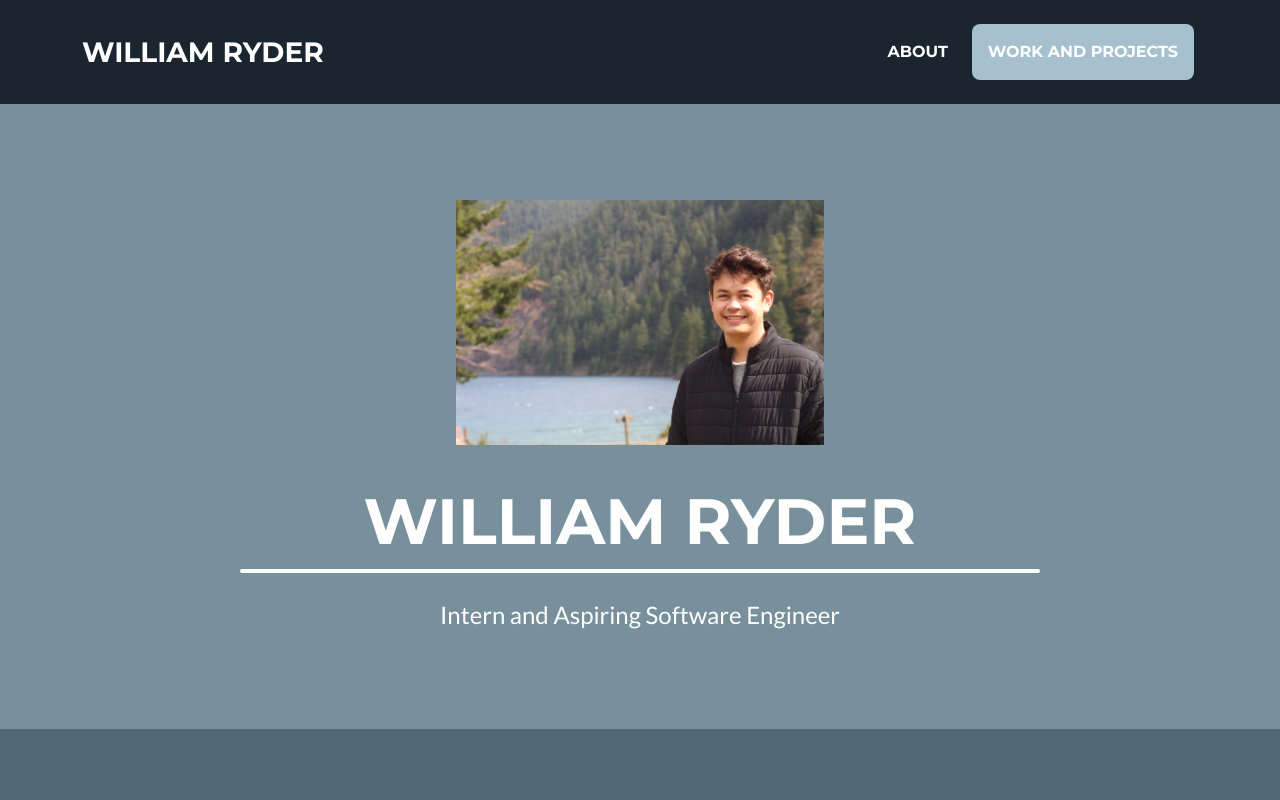
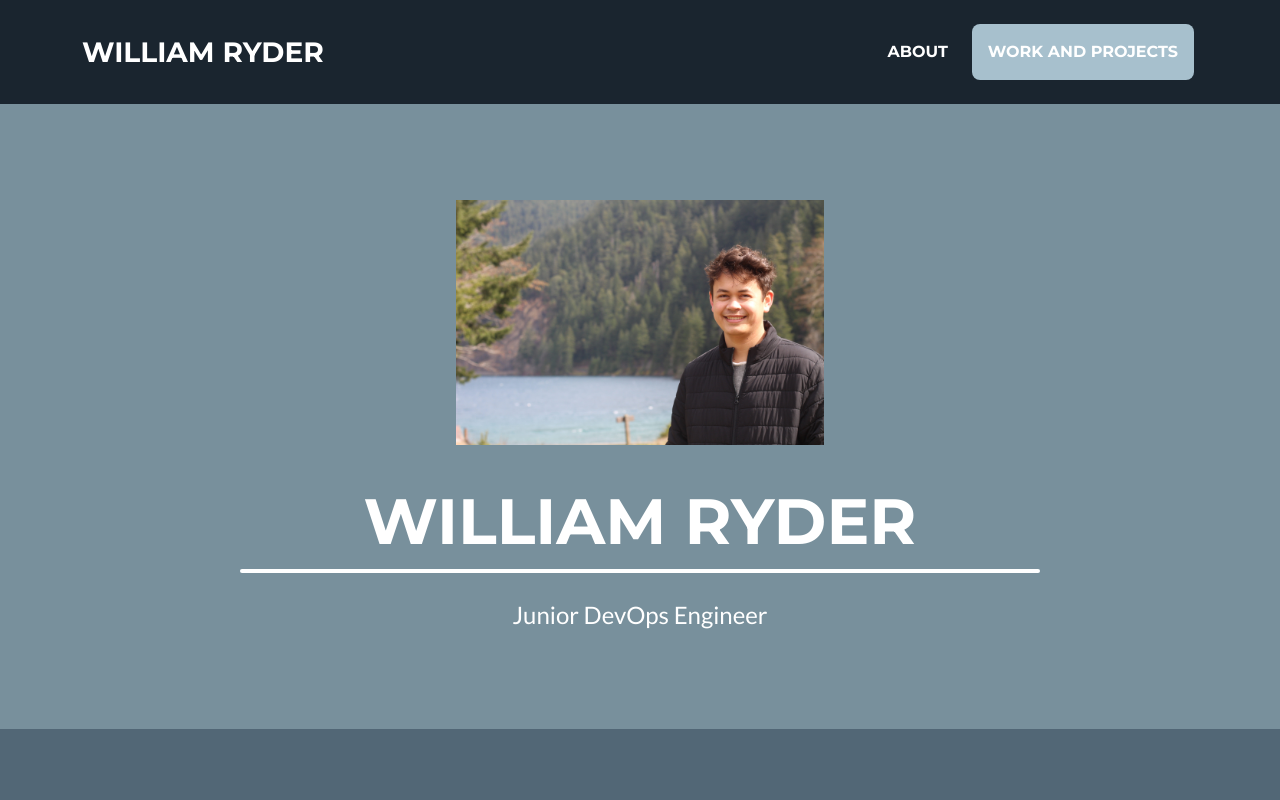
Before and after one commit to weryder/ResumeWebsite, a plain HTML site: page Public/index.html in a window 1280 px wide. Shown: the top 800 px of the page. Drawn offline with nearby package versions, Linux system fonts and the light colour scheme.

Commit message:
changed intern to junior devops engineer

```diff
--- a/Public/index.html
+++ b/Public/index.html
@@ -46,7 +46,7 @@
                     <div class="divider-custom-line"></div>
                 </div>
                 <!-- Masthead Subheading-->
-                <p class="masthead-subheading font-weight-light mb-0">Intern and Aspiring Software Engineer</p>
+                <p class="masthead-subheading font-weight-light mb-0">Junior DevOps Engineer</p>
             </div>
         </header>
         <!-- About Section-->
```
Also changed, not shown: 1 other file.
